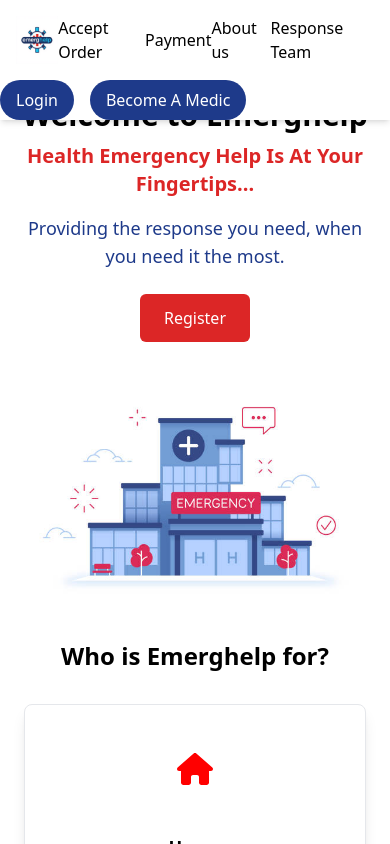
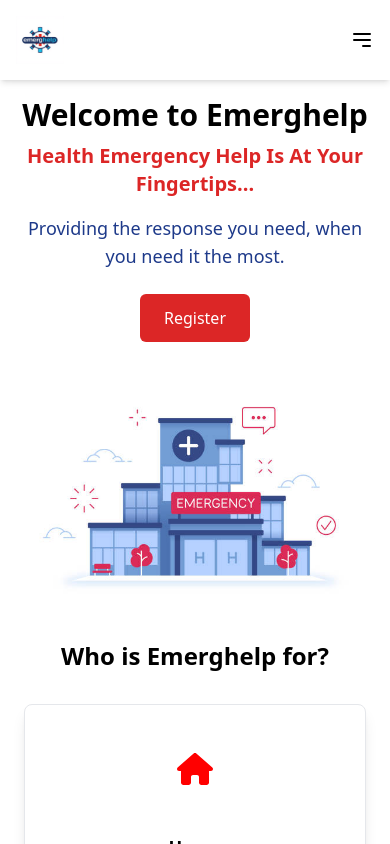
Before and after one commit to Izunna-24/emerghelp-frontend, a React (Create React App) app: page / in a window 390 px wide. Shown: the top 844 px of the page. Built offline with nearby package versions, Linux system fonts and the light colour scheme.

Commit message:
added navbar

```diff
--- a/src/component/navbar/Navbar.jsx
+++ b/src/component/navbar/Navbar.jsx
@@ -15,14 +15,13 @@ const Navbar = () => {
     };
 
     const handleAboutUsClick = () => {
-
         navigate('/aboutUs');
     };
 
     const handleResponseTeamClick = () => {
-
         navigate('/responseTeam');
     };
+
     const toggleMenu = () => {
         setMenuOpen(!menuOpen);
     };
@@ -35,45 +34,44 @@ const Navbar = () => {
                     <img src={logo} alt="Main logo" className="h-12 w-auto" />
                 </div>
 
-
-                <div className='hover:text-black-600 cursor-pointer text-black'>Accept Order</div>
-                <div className='hover:text-black-600 cursor-pointer text-black'>Payment</div>
-                <div className='hover:text-black-600 cursor-pointer text-black' onClick={handleAboutUsClick}>About us</div>
-                <div className='hover:text-black-600 cursor-pointer text-black' onClick={handleResponseTeamClick}>Response Team</div>
-            </div>
-            <div className='flex items-center space-x-4'>
+                {/* Desktop Menu */}
+                <div className="hidden md:flex space-x-8 items-center">
+                    <div className='hover:text-red-600 cursor-pointer text-black' onClick={handleAboutUsClick}>About Us</div>
+                    <div className='hover:text-red-600 cursor-pointer text-black' onClick={handleResponseTeamClick}>Response Team</div>
+                    <div className='hover:text-red-600 cursor-pointer text-black'>Accept Order</div>
+                    <div className='hover:text-red-600 cursor-pointer text-black'>Payment</div>
                     <button
-                    className='bg-blue-900 text-white px-4 py-2 rounded-3xl hover:bg-red-600'
+                        className='bg-blue-900 text-white px-4 py-2 rounded-3xl hover:bg-red-600 transition'
                         onClick={handleLoginClick}
                     >
                         Login
                     </button>
                     <button
-                    className='bg-blue-900 text-white px-4 py-2 rounded-3xl hover:bg-red-600'
+                        className='bg-blue-900 text-white px-4 py-2 rounded-3xl hover:bg-red-600 transition'
                         onClick={handleBecomeAMedicClick}
                     >
                         Become A Medic
                     </button>
-                <button className='md:hidden' onClick={toggleMenu}>
-                    <svg className="w-6 h-6 text-white" fill="none" stroke="currentColor" viewBox="0 0 24 24"
+                </div>
 
-                         xmlns="http://www.w3.org/2000/svg">
-                        <path strokeLinecap="round" strokeLinejoin="round" strokeWidth="2"
-                              d={menuOpen ? "M6 18L18 6M6 6l12 12" : "M4 6h16M4 12h16m-7 6h7"}></path>
+                {/* Mobile Menu Button */}
+                <div className="md:hidden flex items-center">
+                    <button className="focus:outline-none" onClick={toggleMenu}>
+                        <svg className="w-6 h-6 text-black" fill="none" stroke="currentColor" viewBox="0 0 24 24" xmlns="http://www.w3.org/2000/svg">
+                            <path strokeLinecap="round" strokeLinejoin="round" strokeWidth="2" d={menuOpen ? "M6 18L18 6M6 6l12 12" : "M4 6h16M4 12h16m-7 6h7"}></path>
                         </svg>
                     </button>
+                </div>
             </div>
 
             {/* Mobile Menu */}
             {menuOpen && (
                 <div className="md:hidden bg-white shadow-md absolute top-16 left-0 w-full z-20">
                     <ul className="space-y-2 py-2 text-lg">
-                        <li className="hover:bg-gray-100 cursor-pointer px-4 py-2 text-black">Home</li>
-                        <li className="hover:bg-gray-100 cursor-pointer px-4 py-2 text-black">Order Medic</li>
+                        <li className="hover:bg-gray-100 cursor-pointer px-4 py-2 text-black" onClick={handleAboutUsClick}>About Us</li>
+                        <li className="hover:bg-gray-100 cursor-pointer px-4 py-2 text-black" onClick={handleResponseTeamClick}>Response Team</li>
                         <li className="hover:bg-gray-100 cursor-pointer px-4 py-2 text-black">Accept Order</li>
                         <li className="hover:bg-gray-100 cursor-pointer px-4 py-2 text-black">Payment</li>
-                        <li className="hover:bg-gray-100 cursor-pointer px-4 py-2 text-black">About Us</li>
-                        <li className="hover:bg-gray-100 cursor-pointer px-4 py-2 text-black">Response Team</li>
                         <li className="px-4 py-2">
                             <button
                                 className="bg-blue-900 text-white w-full py-2 rounded-3xl hover:bg-red-600 transition"
```
Lines whose indentation alone changed are shown as unchanged.
